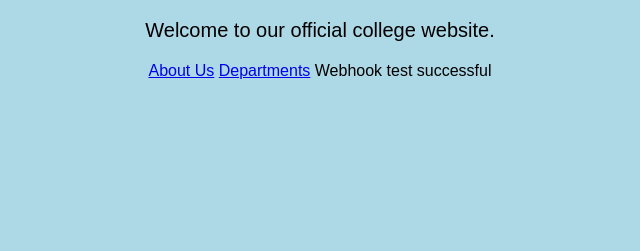
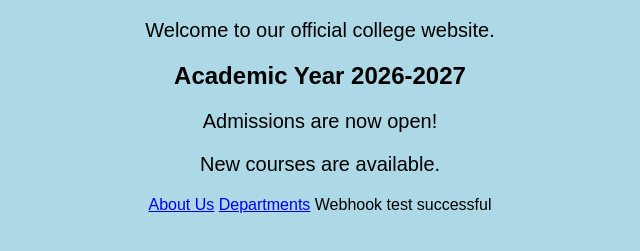
Before and after one commit to Gagan-NNS/College-Website, a plain HTML site: page index.html in a window 1280 px wide. Shown: the part 61-312 px from the top of the page, without its empty margins (320-960 px from the left). Drawn offline with Linux system fonts and the light colour scheme.

Commit message:
updated the file index.html

```diff
--- a/index.html
+++ b/index.html
@@ -11,6 +11,10 @@
 
   <p>Welcome to our official college website.</p>
 
+ <h2>Academic Year 2026-2027</h2>
+ <p>Admissions are now open!</p>
+ <p>New courses are available.</p>
+
   <a href="about.html">About Us</a>
 
   <a href="departments.html">Departments</a>
```
